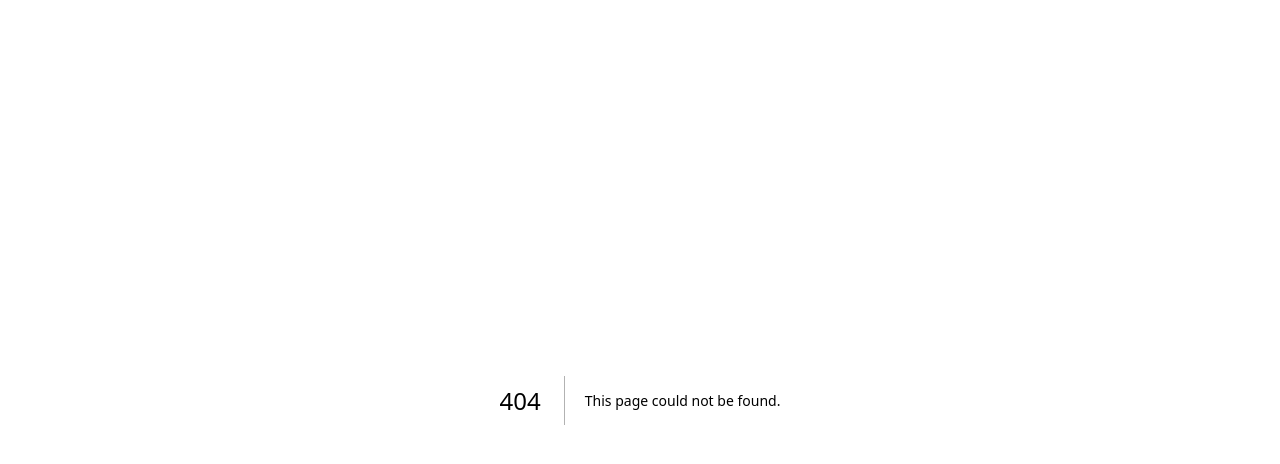
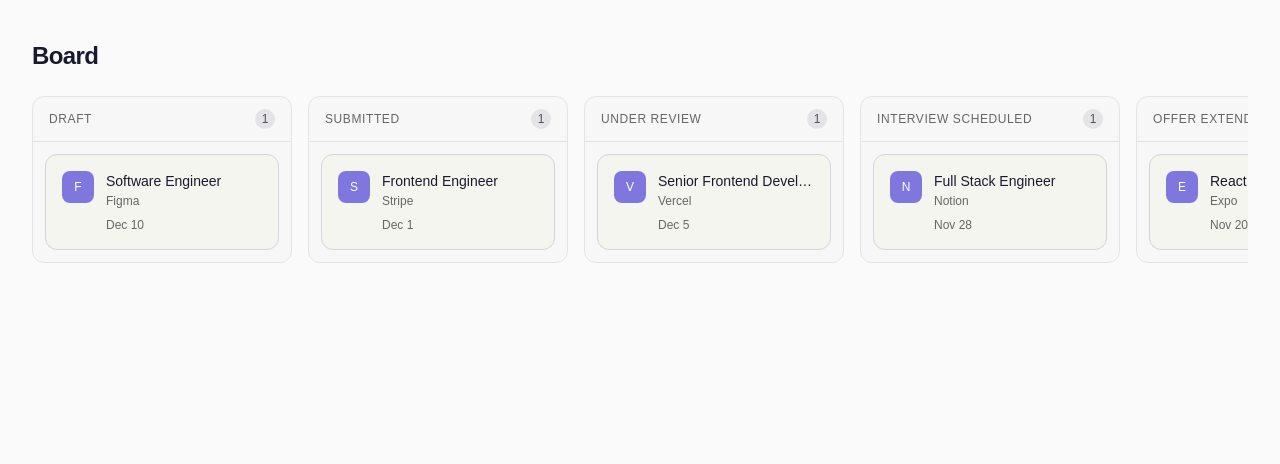
Before and after one commit to ShoAnn/get-a-j-b, a Next.js app in the folder apps/web/: page /board in a window 1280 px wide. Before the commit this address had no page. Shown: the top 464 px of the page. Built offline with nearby package versions, Linux system fonts and the light colour scheme.

Commit message:
add board page (untested)

```diff
--- a/apps/web/package.json
+++ b/apps/web/package.json
@@ -9,6 +9,7 @@
     "lint": "eslint"
   },
   "dependencies": {
+    "@dnd-kit/core": "^6.3.1",
     "next": "^16.2.6",
     "react": "^19.2.6",
     "react-dom": "^19.2.6",
--- /dev/null
+++ b/apps/web/src/app/board/page.tsx
@@ -0,0 +1,198 @@
+"use client";
+
+import { useState, useCallback } from "react";
+import {
+  DndContext,
+  DragOverlay,
+  useDraggable,
+  useDroppable,
+  type DragEndEvent,
+  type DragStartEvent,
+} from "@dnd-kit/core";
+import { JOB_STATUSES } from "@/components/StatusBadge";
+import type { Job, JobStatus } from "@/types/job";
+
+const MOCK_JOBS: Job[] = [
+  { id: "1", title: "Frontend Engineer", company: "Stripe", status: "submitted", dateApplied: "2025-12-01", notes: "Referred by John. Need to prep for system design." },
+  { id: "2", title: "Senior Frontend Developer", company: "Vercel", status: "under_review", dateApplied: "2025-12-05", notes: "Great company culture. Submitted portfolio." },
+  { id: "3", title: "Full Stack Engineer", company: "Notion", status: "interview_scheduled", dateApplied: "2025-11-28", notes: "Interview on Dec 15. Review React patterns and SQL." },
+  { id: "4", title: "UI Engineer", company: "Linear", status: "rejected", dateApplied: "2025-11-15" },
+  { id: "5", title: "Software Engineer", company: "Figma", status: "draft", dateApplied: "2025-12-10", notes: "Need to tailor resume for this role." },
+  { id: "6", title: "React Native Developer", company: "Expo", status: "offer_extended", dateApplied: "2025-11-20", notes: "Offer received: $180k + equity. Waiting on competing offers." },
+  { id: "7", title: "Backend Engineer", company: "Supabase", status: "accepted", dateApplied: "2025-10-01" },
+];
+
+function useGroupedJobs(jobs: Job[]) {
+  const groups: Record<JobStatus, Job[]> = {} as Record<JobStatus, Job[]>;
+  for (const status of JOB_STATUSES) {
+    groups[status] = [];
+  }
+  for (const job of jobs) {
+    if (groups[job.status]) {
+      groups[job.status].push(job);
+    }
+  }
+  return groups;
+}
+
+function KanbanCard({ job }: { job: Job }) {
+  const { attributes, listeners, setNodeRef, transform, isDragging } = useDraggable({
+    id: `card-${job.id}`,
+    data: { jobId: job.id, sourceStatus: job.status },
+  });
+
+  const style = transform
+    ? {
+        transform: `translate3d(${transform.x}px, ${transform.y}px, 0)`,
+      }
+    : undefined;
+
+  return (
+    <div
+      ref={setNodeRef}
+      style={style}
+      {...listeners}
+      {...attributes}
+      className={`rounded-xl border-[0.5px] border-zinc-300 bg-surface p-4 cursor-grab active:cursor-grabbing transition-shadow hover:shadow-md ${
+        isDragging ? "opacity-50 z-50" : ""
+      }`}
+    >
+      <div className="flex items-start gap-3">
+        <div className="flex h-8 w-8 shrink-0 items-center justify-center rounded-lg bg-violet text-xs font-medium text-white">
+          {job.company.charAt(0).toUpperCase()}
+        </div>
+        <div className="min-w-0 flex-1">
+          <p className="truncate text-sm font-medium text-midnight">
+            {job.title}
+          </p>
+          <p className="mt-0.5 truncate text-xs text-text-secondary">
+            {job.company}
+          </p>
+          <p className="mt-2 text-xs text-text-secondary">
+            {new Date(job.dateApplied).toLocaleDateString("en-US", {
+              month: "short",
+              day: "numeric",
+            })}
+          </p>
+        </div>
+      </div>
+    </div>
+  );
+}
+
+function BoardColumn({
+  status,
+  jobs,
+}: {
+  status: JobStatus;
+  jobs: Job[];
+}) {
+  const { setNodeRef, isOver } = useDroppable({
+    id: `column-${status}`,
+    data: { status },
+  });
+
+  return (
+    <div
+      ref={setNodeRef}
+      className={`flex w-[260px] shrink-0 flex-col rounded-xl border-[0.5px] border-zinc-200 bg-zinc-100/50 transition-shadow ${
+        isOver ? "ring-2 ring-violet" : ""
+      }`}
+    >
+      <div className="flex items-center justify-between border-b border-zinc-200 px-4 py-3">
+        <h3 className="text-xs font-medium uppercase tracking-wider text-text-secondary">
+          {status.replace(/_/g, " ")}
+        </h3>
+        <span className="flex h-5 w-5 items-center justify-center rounded-full bg-zinc-200 text-xs font-medium text-zinc-600">
+          {jobs.length}
+        </span>
+      </div>
+      <div className="flex min-h-[120px] flex-col gap-2 p-3">
+        {jobs.map((job) => (
+          <KanbanCard key={job.id} job={job} />
+        ))}
+        {jobs.length === 0 && (
+          <p className="py-4 text-center text-xs italic text-text-secondary">
+            No jobs
+          </p>
+        )}
+      </div>
+    </div>
+  );
+}
+
+export default function BoardPage() {
+  const [jobs, setJobs] = useState<Job[]>(MOCK_JOBS);
+  const [activeJob, setActiveJob] = useState<Job | null>(null);
+
+  const grouped = useGroupedJobs(jobs);
+
+  const handleDragStart = useCallback(
+    (event: DragStartEvent) => {
+      const jobId = event.active.data.current?.jobId as string | undefined;
+      if (!jobId) return;
+      const job = jobs.find((j) => j.id === jobId);
+      if (job) setActiveJob(job);
+    },
+    [jobs],
+  );
+
+  const handleDragEnd = useCallback((event: DragEndEvent) => {
+    setActiveJob(null);
+    const { active, over } = event;
+    if (!over) return;
+
+    const jobId = active.data.current?.jobId as string | undefined;
+    const targetStatus = over.data.current?.status as JobStatus | undefined;
+
+    if (!jobId || !targetStatus) return;
+
+    setJobs((prev) =>
+      prev.map((job) =>
+        job.id === jobId ? { ...job, status: targetStatus } : job,
+      ),
+    );
+  }, []);
+
+  return (
+    <div className="flex min-h-full flex-1 flex-col bg-zinc-50">
+      <div className="mx-auto w-full max-w-7xl px-4 py-10 sm:px-6 lg:px-8">
+        <h1 className="text-2xl font-semibold tracking-tight text-midnight">
+          Board
+        </h1>
+
+        <DndContext onDragStart={handleDragStart} onDragEnd={handleDragEnd}>
+          <div className="mt-6 flex gap-4 overflow-x-auto pb-4">
+            {JOB_STATUSES.map((status) => (
+              <BoardColumn
+                key={status}
+                status={status}
+                jobs={grouped[status]}
+              />
+            ))}
+          </div>
+
+          <DragOverlay dropAnimation={null}>
+            {activeJob ? (
+              <div className="w-[260px] rotate-3 rounded-xl border-[0.5px] border-zinc-300 bg-surface p-4 shadow-xl">
+                <div className="flex items-start gap-3">
+                  <div className="flex h-8 w-8 shrink-0 items-center justify-center rounded-lg bg-violet text-xs font-medium text-white">
+                    {activeJob.company.charAt(0).toUpperCase()}
+                  </div>
+                  <div className="min-w-0 flex-1">
+                    <p className="truncate text-sm font-medium text-midnight">
+                      {activeJob.title}
+                    </p>
+                    <p className="mt-0.5 truncate text-xs text-text-secondary">
+                      {activeJob.company}
+                    </p>
+                  </div>
+                </div>
+              </div>
+            ) : null}
+          </DragOverlay>
+        </DndContext>
+      </div>
+    </div>
+  );
+}
```
Also changed, not shown: 1 other file (tests, documents, lock files or other folders).
